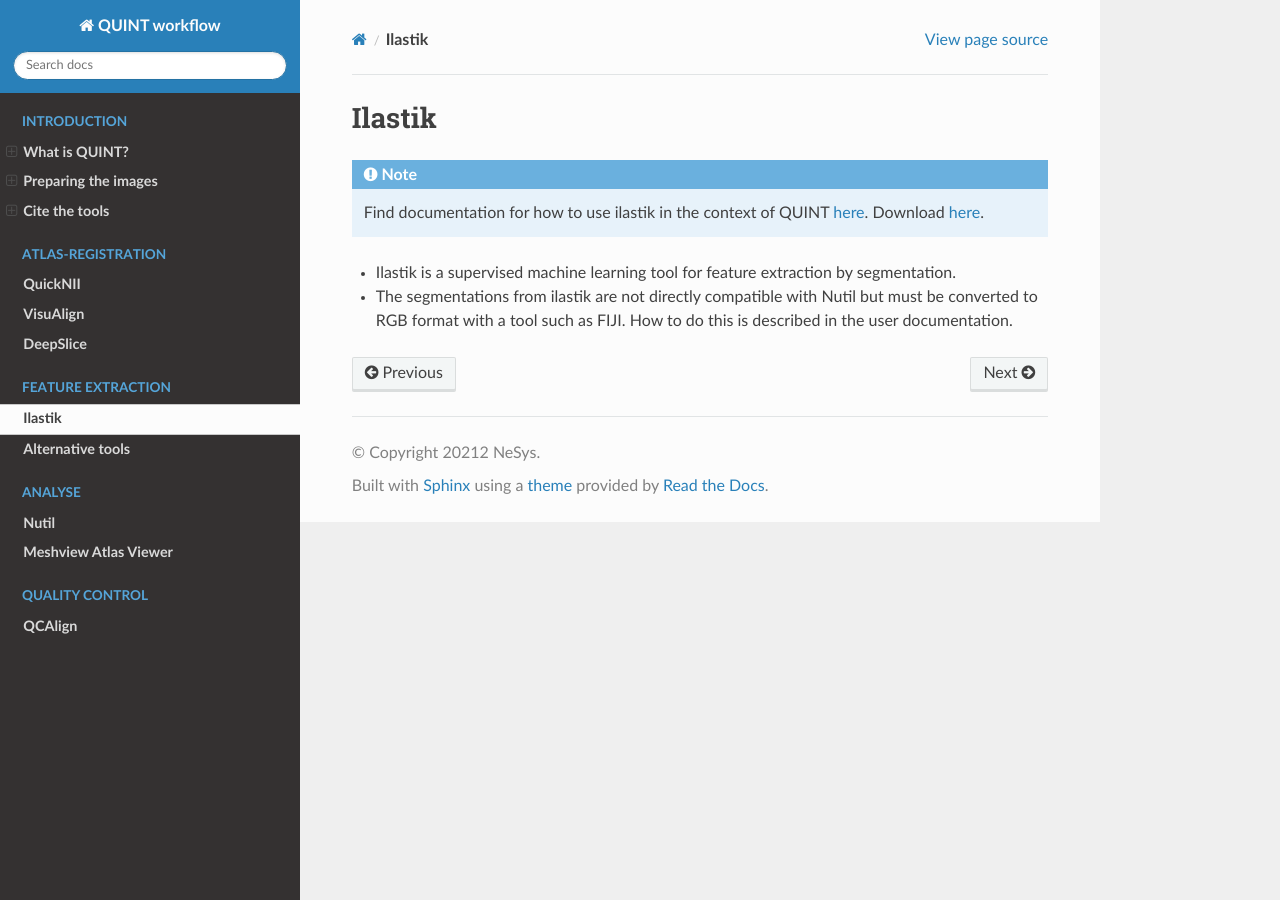
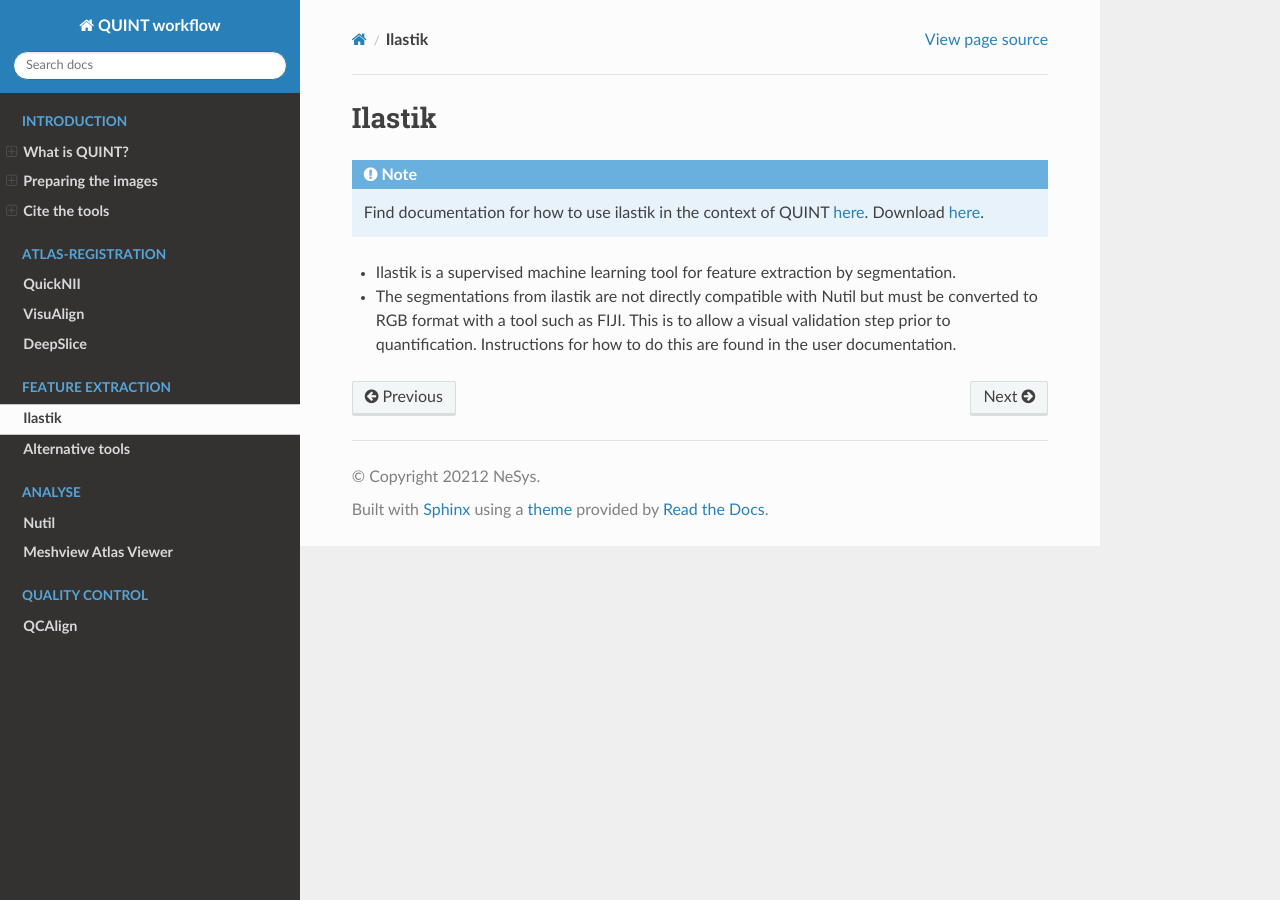
Before and after one commit to Neural-Systems-at-UIO/QUINT_workflow, a Sphinx documentation site: the page built from docs/Ilastik.rst, in a window 1280 px wide. Built offline with Sphinx 7.4.7 and the Read the Docs theme 2.0.0, drawn with Linux system fonts in a browser that asks for light colours.

Commit message:
Update Ilastik.rst

```diff
--- a/docs/Ilastik.rst
+++ b/docs/Ilastik.rst
@@ -5,4 +5,4 @@
   Find documentation for how to use ilastik in the context of QUINT `here <https://nutil.readthedocs.io/en/latest/Ilastik.html>`_. Download `here <https://www.ilastik.org /download.html>`_.
 
 * Ilastik is a supervised machine learning tool for feature extraction by segmentation.
-* The segmentations from ilastik are not directly compatible with Nutil but must be converted to RGB format with a tool such as FIJI. How to do this is described in the user documentation.
+* The segmentations from ilastik are not directly compatible with Nutil but must be converted to RGB format with a tool such as FIJI. This is to allow a visual validation step prior to quantification. Instructions for how to do this are found in the user documentation.
```
